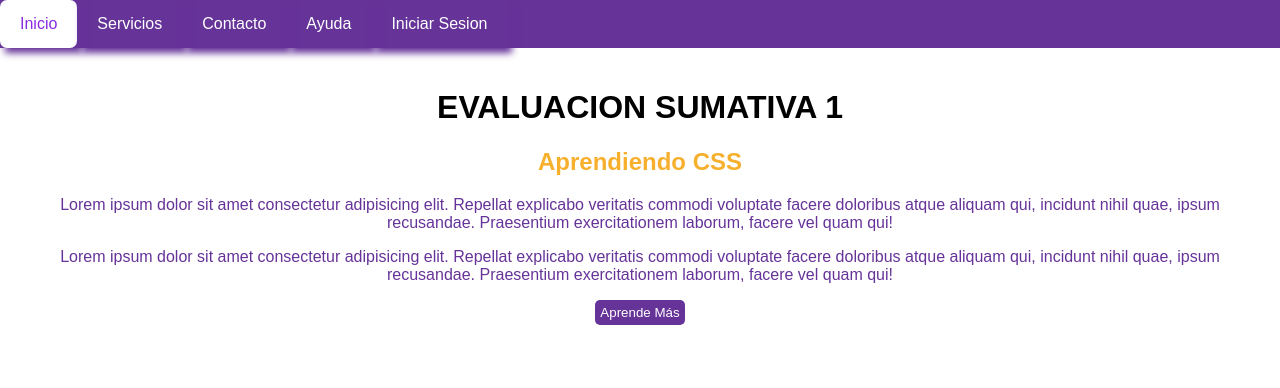
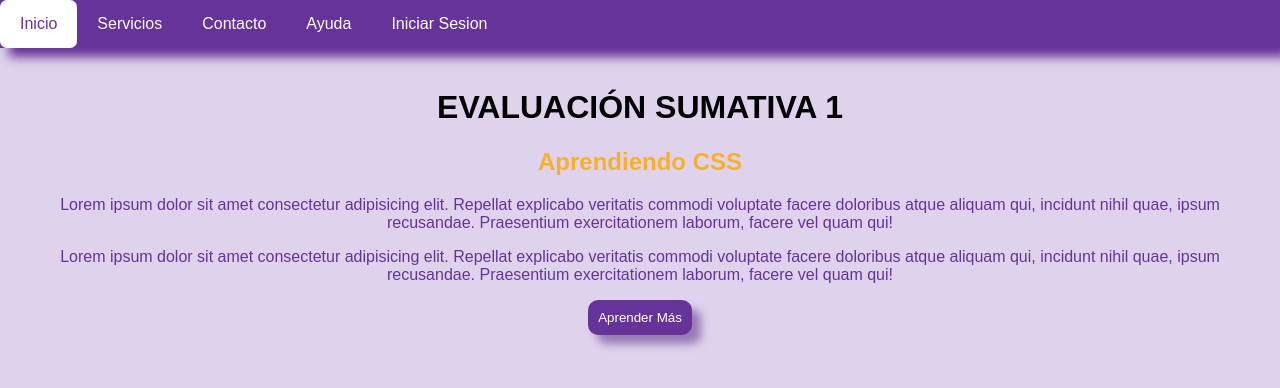
Before and after one commit to KingMonkey01/prueba, a plain HTML site: page Pruebacss.html in a window 1280 px wide. Drawn offline with Linux system fonts and the light colour scheme.

Commit message:
3er commit

```diff
--- a/Pruebacss.html
+++ b/Pruebacss.html
@@ -25,14 +25,14 @@
     </header>
 
     <main>
-        <h1 style="text-align: center;">EVALUACION SUMATIVA 1</h1>
+        <h1 style="text-align: center;">EVALUACIÓN SUMATIVA 1</h1>
         <h2 style="text-align: center; color: #f7b02e;" >Aprendiendo CSS</h2>
         <p style="text-align: center;">Lorem ipsum dolor sit amet consectetur adipisicing elit. Repellat explicabo veritatis commodi voluptate facere doloribus atque aliquam qui, incidunt nihil quae, ipsum recusandae. Praesentium exercitationem laborum, facere vel quam qui!
         </p>
         <p style="text-align: center;">Lorem ipsum dolor sit amet consectetur adipisicing elit. Repellat explicabo veritatis commodi voluptate facere doloribus atque aliquam qui, incidunt nihil quae, ipsum recusandae. Praesentium exercitationem laborum, facere vel quam qui!
         </p>
         <div style="text-align: center;">
-            <button class="boton">Aprende Más</button>
+            <button class="boton">Aprender Más</button>
         </div>
 
     </main>
--- a/estilos.css
+++ b/estilos.css
@@ -1,6 +1,7 @@
 body {
     margin: 0;
     font-family: sans-serif;
+    background-color: rgb(223, 210, 236);
 }
 
 header {
@@ -31,16 +32,19 @@ header label:hover {
 
 .boton {
     background-color: rebeccapurple;
-    border-radius: 5px;
-    padding: 5px;
+    border-radius: 10px;
+    padding: 10px;
     margin: 0;
     border: none;
     color: #fff;
+    box-shadow: 9px 9px 9px rgb(151, 121, 182) ;
+
 
 }
 .boton:hover {
     background-color: rgb(136, 97, 175);
     color: #fff;
+
 }
 
 main {
@@ -52,18 +56,19 @@ main {
     list-style: none;
     padding: 0;
     display: flex;
+    box-shadow: 9px 9px 10px rebeccapurple ;
 }
 
 .menu li {
     text-align: center;
-    box-shadow: 5px 5px 7px rebeccapurple ;
 
 }
 
 .menu li :hover {
     background: white;
     border-radius: 7px;
-    color: blueviolet;
+    color: rebeccapurple;
+
 
 }
 
@@ -85,8 +90,7 @@ main {
         height: 100%;
         margin-left:0;
         opacity: 0.8;
-        box-shadow: 7px 7px 15px rebeccapurple; /* Propiedad de sombra */
-        transition: 0.4s ease-in-out;
+        box-shadow: 7px 7px 15px rgb(173, 124, 223);
     }
 
     .menu ul {
```
